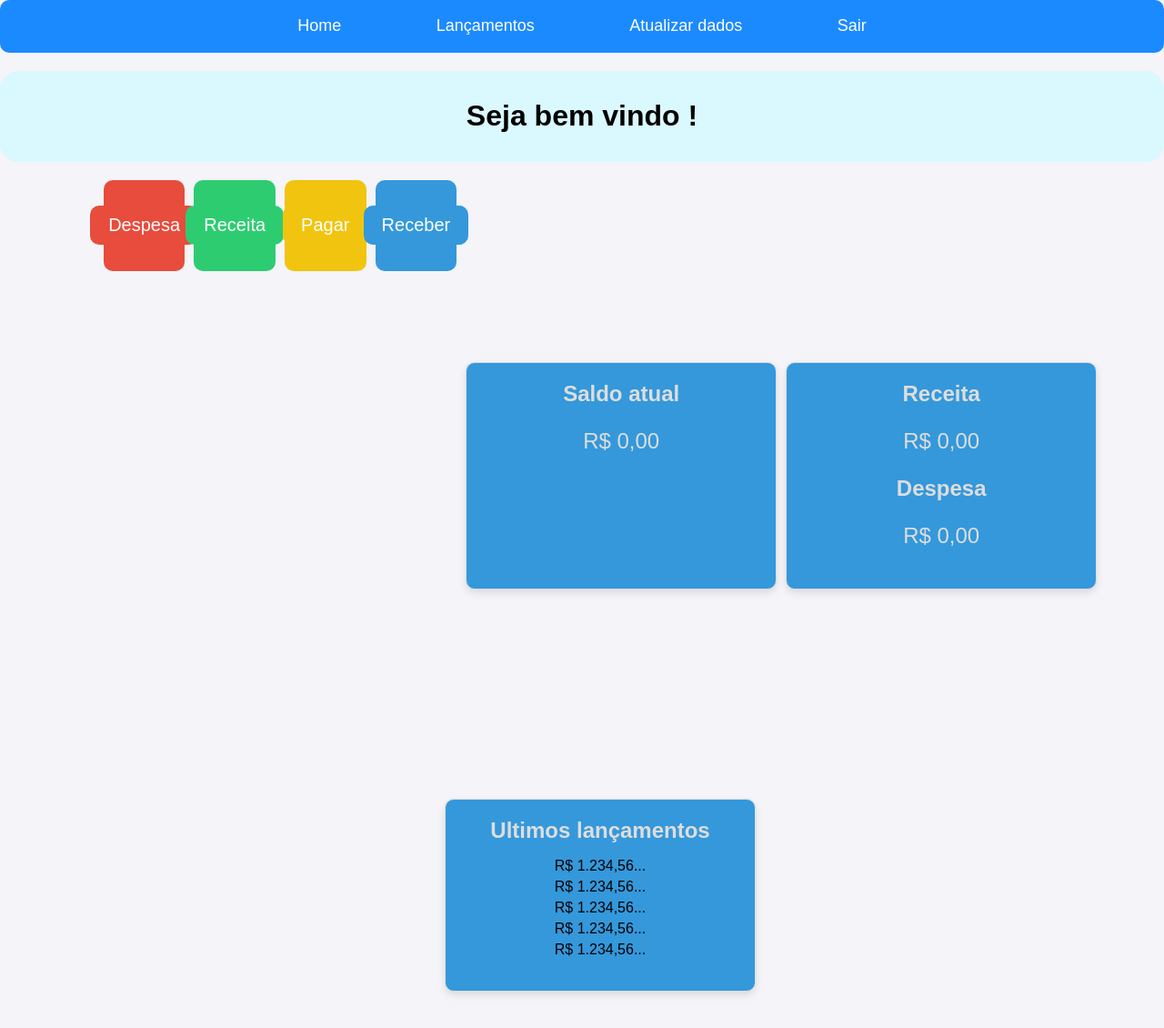
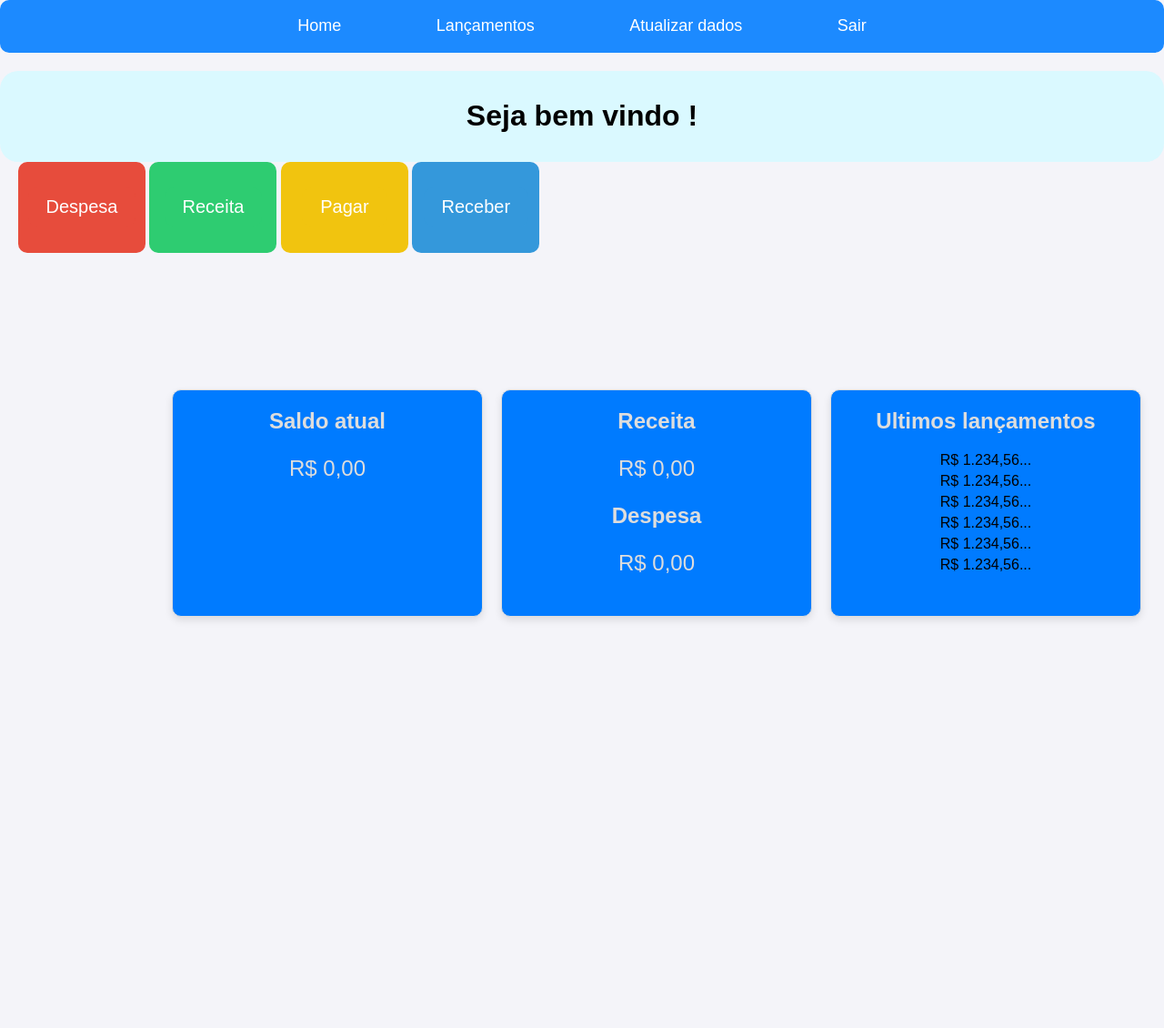
Before and after one commit to eduardosantosbr/seminario-paper-aplicacao-pix, a PHP site: page /dashboard.php in a window 1280 px wide. Shown: the whole page at 91% size. After the commit the page ends 682 px from the top, so only its background shows below. Run offline with PHP 8.4, Linux system fonts and the light colour scheme; a user stored in the database is signed in; data that the repository does not hold is empty.

Commit message:
Ajuste css dashboard

```diff
--- a/dashboard.css
+++ b/dashboard.css
@@ -1,83 +1,70 @@
-body {
-    font-family: Arial, sans-serif;
-    background-color: #f4f4f9;
-    margin: 0;
-    padding: 0;
-}
-
-/*Botão dashboard criar lançamento*/
-.dashboard {
+ /*Botão dashboard criar lançamento*/
+ .dashboard {
     display: flex;
-    flex-direction: row;  /* Alinhamento na horizontal */
-    justify-content: flex-start; /* Alinhamento à esquerda */
-    padding: 20px;
+    flex-direction: row;
+    justify-content: flex-start;
     flex-wrap: wrap;
-    gap: 10px;
     justify-content: center;
     width: 100%;
+    gap: 0;
 }
 
 .btn-criar {
-    padding: 50px 50px;  /* Ajuste do padding para um tamanho mais razoável */
-    font-size: 20px;  /* Ajuste do tamanho da fonte */
+    padding: 50px 50px;
+    font-size: 20px;
     color: #fff;
     background-color: #007bff;
     border: none;
     border-radius: 10px;
     cursor: pointer;
     transition: background-color 0.3s, box-shadow 0.3s;
-    box-shadow: 0 4px 8px rgba(0, 0, 0, 0.1); /* Sombra leve */
+    box-shadow: 0 4px 8px rgba(0, 0, 0, 0.1);
     margin-top: 200px;
     margin-left: 200px;
 }
 
 .btn-criar:hover {
     background-color: #0056b3;
-    box-shadow: 0 6px 12px rgba(0, 0, 0, 0.2); /* Sombra mais pronunciada ao passar o mouse */
+    box-shadow: 0 6px 12px rgba(0, 0, 0, 0.2);
 }
 
 /*card saldo*/
-.card-saldo {
+.card-saldo, .card-ultimos-lancamentos {
     background-color: #007bff;
     border: 1px solid #dddddd;
     border-radius: 10px;
     box-shadow: 0 4px 8px rgba(0, 0, 0, 0.1);
     padding: 20px;
-    margin-bottom: 20px;  /* Espaço entre o card e o botão */
-    width: 22px;  /* Largura fixa do card */
-    margin-top: 200px;
+    margin-bottom: 20px;
+    width: 300px;
+    text-align: center;
 }
 
-.card-saldo h2 {
+.card-saldo h2, .card-ultimos-lancamentos h2 {
     margin-top: 0;
     color: #dddddd;
 }
 
-.card-saldo p {
+.card-saldo p, .card-ultimos-lancamentos p {
     font-size: 24px;
     color: #dddddd;
 }
 
- /**/
- .card-ultimos-lancamentos {
-    background-color: #007bff;
-    border: 1px solid #dddddd;
-    border-radius: 10px;
-    box-shadow: 0 4px 8px rgba(0, 0, 0, 0.1);
-    padding: 20px;
-    margin-bottom: 20px;  /* Espaço entre o card e o botão */
-    width: 22px;  /* Largura fixa do card */
-    margin-top: 200px;
+.card-ultimos-lancamentos ul {
+    list-style: none;
+    padding: 0;
 }
 
-.card-ultimos-lancamentos h2 {
-    margin-top: 0;
-    color: #dddddd;
+.card-ultimos-lancamentos li {
+    margin-bottom: 5px;
 }
 
-.card-ultimos-lancamentos p {
-    font-size: 24px;
-    color: #dddddd;
+.div-criar {
+    display: ruby;
+    gap: 0;
+    width: 100%;
+    justify-content: space-between;
+    margin-left: 20px;
 }
 
 .div-criar-despesa, .div-criar-receita, .div-criar-pagar, .div-criar-receber {
@@ -113,6 +100,19 @@ body {
     background-color: #2ecc71;
 }
 
+.div-criar > div {
+    justify-content: center;
+    align-items: center;
+    width: 140px;
+    height: 100px;
+    border-radius: 10px;
+    color: #fff;
+    font-size: 18px;
+    cursor: pointer;
+    transition: background-color 0.3s, box-shadow 0.3s;
+    text-align: center;
+}
+
 .btn-criar-receita {
     background-color: #2ecc71;
     border: none;
@@ -143,6 +143,15 @@ body {
     background-color: #3498db;
 }
 
+.div-card {
+    display: flex;
+    gap: 20px; /* Espaço entre as divs */
+    width: 100%;
+    justify-content: right;
+    margin-top: 150px;
+    margin-right: 25px;
+}
+
 .btn-criar-receber {
     background-color: #3498db;
     border: none;
@@ -161,24 +170,3 @@ body {
     text-align: center;
     margin-top: 50px;
 }
-
-.card-saldo, .card-ultimos-lancamentos {
-    width: 300px;
-    padding: 20px;
-    border-radius: 10px;
-    background-color: #3498db;
-    text-align: center;
-}
-
-.card-saldo h2, .card-ultimos-lancamentos h2 {
-    margin-bottom: 10px;
-}
-
-.card-ultimos-lancamentos ul {
-    list-style: none;
-    padding: 0;
-}
-
-.card-ultimos-lancamentos li {
-    margin-bottom: 5px;
-}
--- a/dashboard.php
+++ b/dashboard.php
@@ -6,10 +6,6 @@
     <title>Página Inicial</title>
     <link rel="stylesheet" href="dashboard.css">
 
-    <style>
-
-
-    </style>
 </head>
 
 <body>
@@ -39,7 +35,7 @@
     </div>
 
     <div class="dashboard">
-        <!-- <div class="div-criar"> -->
+        <div class="div-criar">
             <div class="div-criar-despesa">
                 <form action="cadastro-lancamento.php?id=0" method="post">
                     <button id="criarLancamento" class="btn-criar-despesa" onclick="">Despesa</button>
@@ -63,9 +59,9 @@
                     <button id="criarLancamento" class="btn-criar-receber" onclick="">Receber</button>
                 </form>
             </div>
-        <!-- </div>
+        </div>
 
-        <div class="div-card"> -->
+        <div class="div-card">
             <div class="card-saldo">
                 <h2>Saldo atual</h2>
                 <p>R$ <?php echo number_format($objSaldo[0]->saldo_total, 2, ',', '.'); ?></p>
@@ -84,9 +80,10 @@
                     <li>R$ 1.234,56...</li>
                     <li>R$ 1.234,56...</li>
                     <li>R$ 1.234,56...</li>
+                    <li>R$ 1.234,56...</li>
                 </ul>
             </div>
-        <!-- </div> -->
+        </div>
     </div>
 
 </body>
```
